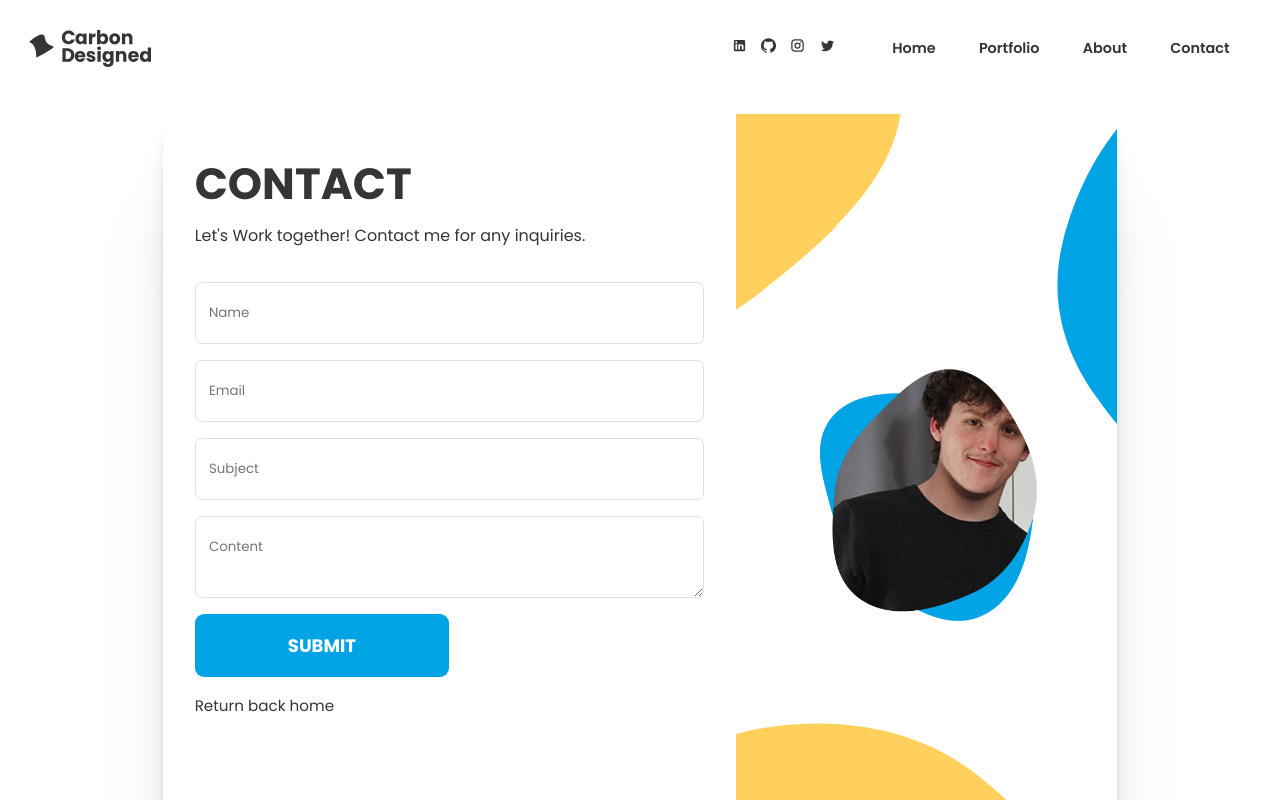
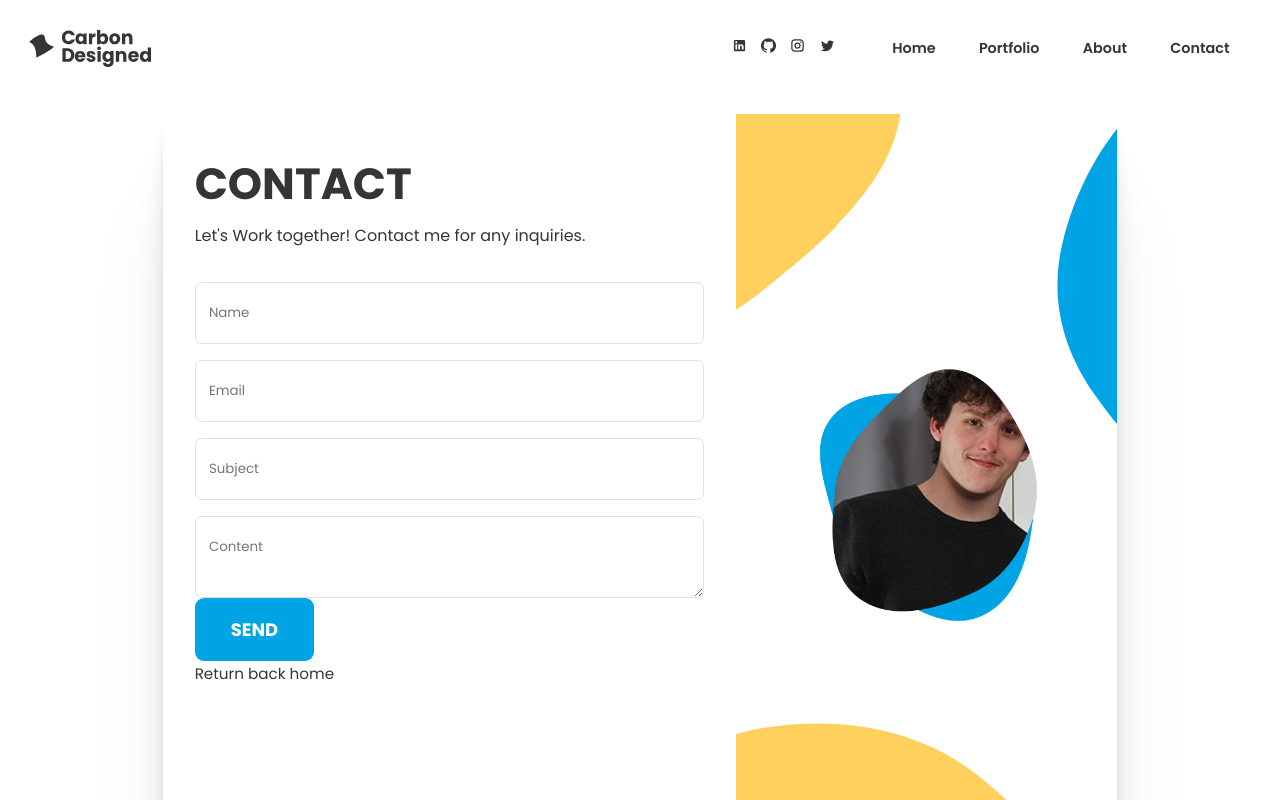
Before and after one commit to dylanreedx/portfolio, a React (Create React App) app: page /contact in a window 1280 px wide. Shown: the top 800 px of the page. Built offline with nearby package versions, Linux system fonts and the light colour scheme.

Commit message:
fixed contact7

```diff
--- a/src/pages/Contact/index.js
+++ b/src/pages/Contact/index.js
@@ -36,7 +36,8 @@ const index = () => {
               name="contact-form"
               className="form"
               method="POST"
-              // data-netlify="true"
+              data-netlify="true"
+              onSubmit="submit"
             >
               <input type="hidden" name="form-name" value="contact-form" />
               <input
@@ -65,11 +66,15 @@ const index = () => {
                 placeholder="Content"
                 required
               />
-              <input className="submit" type="submit" />
+            </form>
+            <SubmitBtn>
+              <button type="submit" className="submit">
+                Send
+              </button>
               <Button to={"/"} style={{ padding: "0" }}>
                 Return back home
               </Button>
-            </form>
+            </SubmitBtn>
           </StyledForm>
         </div>
       </StyledCard>
@@ -194,4 +199,31 @@ const StyledForm = styled.div`
   }
 `
 
+const SubmitBtn = styled.div`
+  .submit {
+    padding: 1em 2em;
+    background: ${(p) => p.theme.colors.accBlue};
+    color: #fff;
+    outline: 0;
+    border: none;
+    border-radius: 0.5em;
+    cursor: pointer;
+    transition: 300ms;
+    font-weight: 700;
+    font-size: 1.125em;
+    text-transform: uppercase;
+    font-family: "Poppins", sans-serif;
+
+    &:hover,
+    &:focus {
+      box-shadow: 0 2.8px 2.2px rgba(0, 0, 0, 0.051),
+        0 6.7px 5.3px rgba(0, 0, 0, 0.073), 0 12.5px 10px rgba(0, 0, 0, 0.09),
+        0 22.3px 17.9px rgba(0, 0, 0, 0.107),
+        0 41.8px 33.4px rgba(0, 0, 0, 0.129),
+        0 100px 80px rgba(0, 163, 228, 0.2);
+      background: #008ac0;
+    }
+  }
+`
+
 export default index
```
